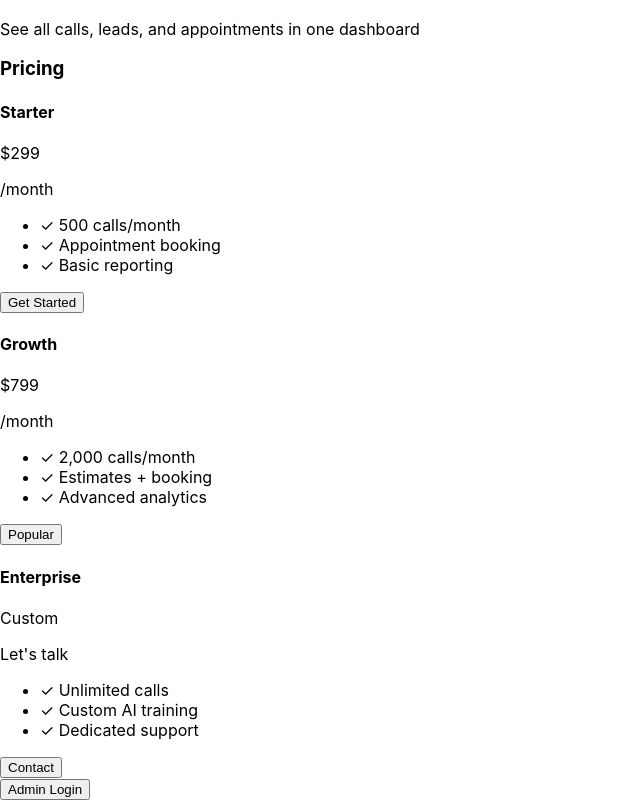
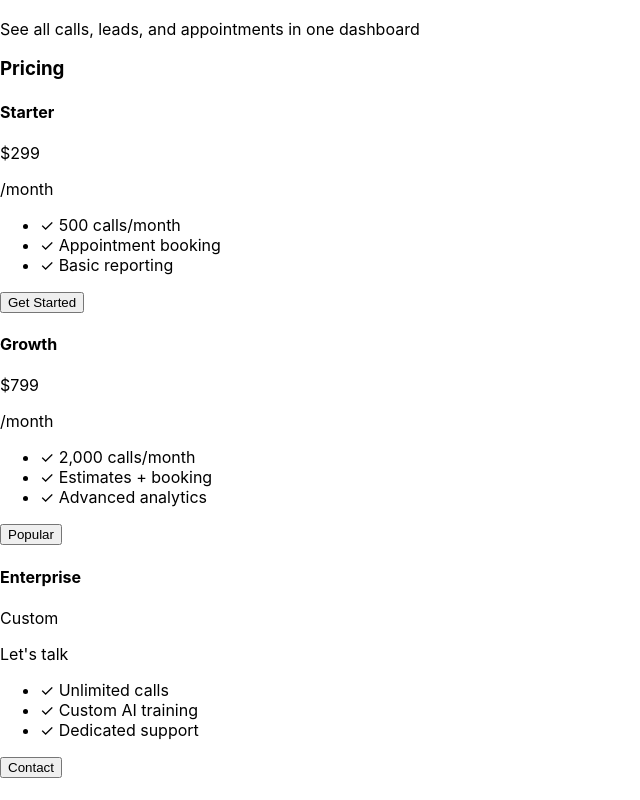
Before and after one commit to serviceflowaiofficial/serviceflow, a React (Create React App) app in the folder frontend/: page / in a window 1280 px wide. Shown: the part 579-1379 px from the top of the page, without its empty margins (0-640 px from the left). After the commit the page ends 1357 px from the top, so only its background shows below. Built offline with nearby package versions, Linux system fonts and the light colour scheme.

Commit message:
Fix navigation - Sign In buttons now work

```diff
--- a/frontend/src/App.js
+++ b/frontend/src/App.js
@@ -15,16 +15,7 @@ function App() {
 
   return (
     <>
-      {page === 'landing' && (
-        <div>
-          <LandingPage onSignIn={() => setPage('login')} />
-          <div className="text-center py-4 bg-slate-900 border-t border-slate-800">
-            <button onClick={() => setPage('login')} className="text-blue-400 hover:text-blue-300 font-semibold">
-              Admin Login
-            </button>
-          </div>
-        </div>
-      )}
+      {page === 'landing' && <LandingPage onSignIn={() => setPage('login')} />}
       {page === 'login' && <LoginPage onLogin={() => setPage('admin')} />}
       {page === 'admin' && <AdminDashboard onLogout={() => setPage('landing')} />}
     </>
```
